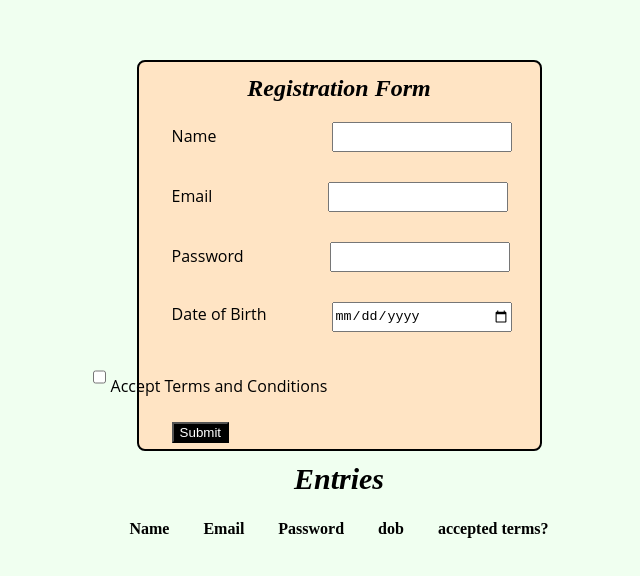
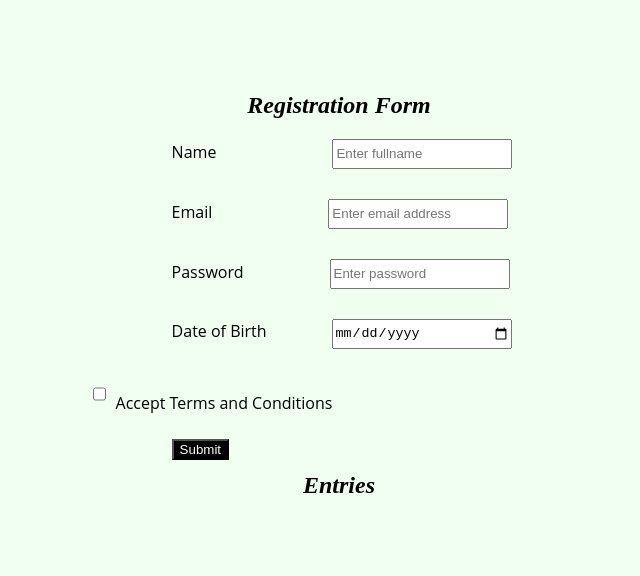
Before and after one commit to Haswitha-Ko/wd101, a plain HTML site: page index.html in a window 1280 px wide. Shown: the whole page, without its empty margins (301-941 px from the left). Drawn offline with Linux system fonts and the light colour scheme.

Commit message:
Update index.html

```diff
--- a/index.html
+++ b/index.html
@@ -10,18 +10,18 @@
 </head>
 <body>
     <div class="container">
-        <div class="login-box">
-            <form id="login-form">
+        <div class="lo_bo">
+            <form id="form">
                 <h2>Registration Form </h2>
                 <label for="name">Name</label>
-                <input type="text" id="name" name="name">
+                <input type="text" placeholder="Enter fullname" id="name" name="name">
                 <br>
                 <label for="email">Email</label>
-                <input type="email" id="email" name="email" required>
+                <input type="email" placeholder="Enter email address" id="email" name="email" required>
                 <br>
 
                 <label for="password">Password</label>
-                <input type="password" id="password" name="password">
+                <input type="password" placeholder="Enter password" id="password" name="password">
                 <br>
 
                 <label for="dob">Date of Birth</label>
@@ -29,16 +29,16 @@
 
                 <br>
                 <input type="checkbox" id="acceptTerms" name="acceptTerms">
-                <label id="check" for="acceptTerms">Accept Terms and Conditions</label>
+                <label for="acceptTerms">Accept Terms and Conditions</label>
                 <br>
 
                 <button id="button" type="submit">Submit</button>
             </form>
         </div>
-        <div id ="table1">
-            <div id = "table2">
-                <h2 id="table3">Entries</h2>
-                <div id="user-details">
+        <div id ="t1">
+            <div id = "t2">
+                <h2 id="t3">Entries</h2>
+                <div id="user_enteries">
 
                 </div>
             </div>
```
